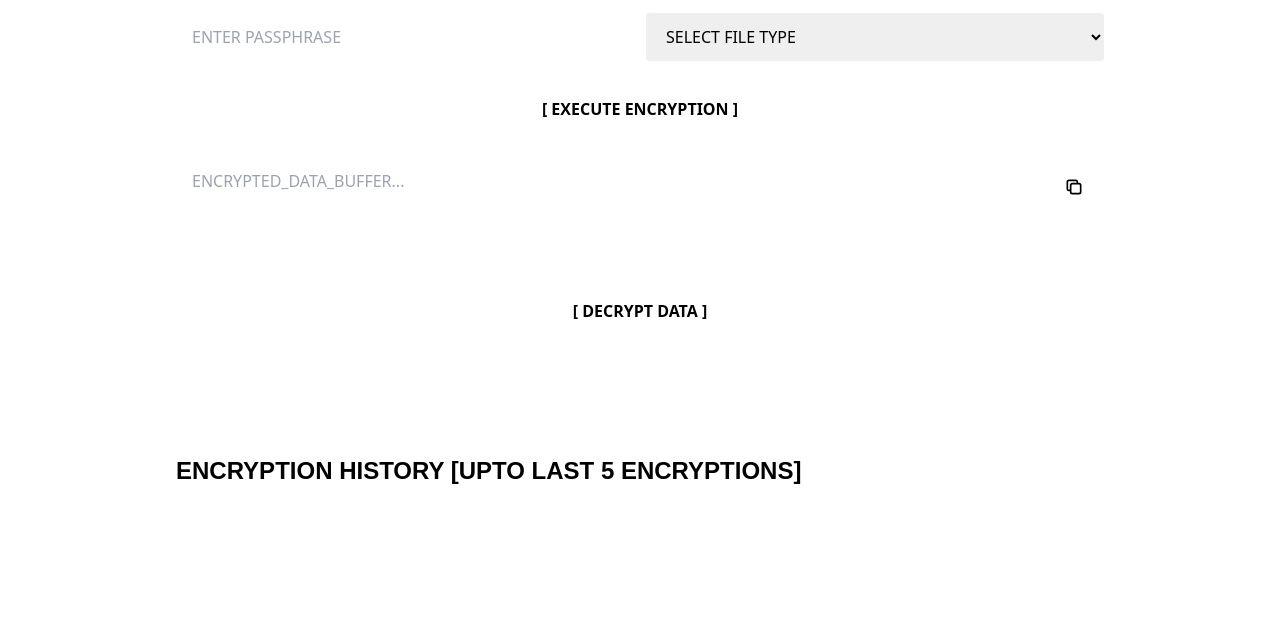
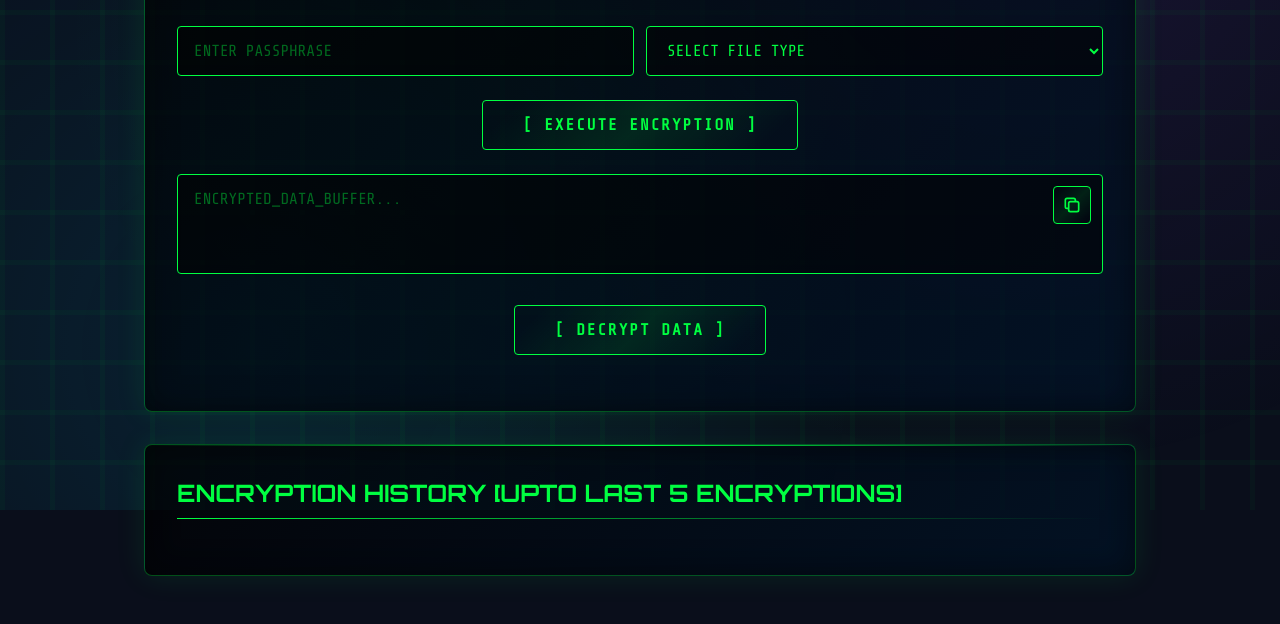
Before and after one commit to Gaurav-0000/Cryptengine, a plain HTML site: page index.html in a window 1280 px wide. Shown: the part 290-914 px from the top of the page. Before the commit the page ends 881 px from the top, so only its background shows below. Drawn offline with nearby package versions, Linux system fonts and the light colour scheme.

Commit message:
Refactor styles for cyber-themed UI
Removed old spinner styles and added new styles for a cyber-themed UI.

```diff
--- a/styles.css
+++ b/styles.css
@@ -1,27 +1,244 @@
+@import url("https://fonts.googleapis.com/css2?family=Share+Tech+Mono&family=Orbitron:wght@400;700;900&display=swap");
+
+:root {
+  --cyber-green: #00ff41;
+  --cyber-blue: #00d4ff;
+  --cyber-red: #ff0040;
+  --cyber-purple: #9945ff;
+  --dark-bg: #0a0e1b;
+  --darker-bg: #050709;
+}
+* {
+  box-sizing: border-box;
+}
+body {
+  font-family: "Share Tech Mono", monospace;
+  background: var(--dark-bg);
+  position: relative;
+  overflow-x: hidden;
+}
+/* Animated Background */
+body::before {
+  content: "";
+  position: fixed;
+  top: 0;
+  left: 0;
+  width: 100%;
+  height: 100%;
+  background: radial-gradient(
+      circle at 20% 80%,
+      rgba(0, 212, 255, 0.1) 0%,
+      transparent 50%
+    ),
+    radial-gradient(
+      circle at 80% 20%,
+      rgba(153, 69, 255, 0.1) 0%,
+      transparent 50%
+    ),
+    radial-gradient(
+      circle at 40% 40%,
+      rgba(0, 255, 65, 0.05) 0%,
+      transparent 50%
+    );
+  animation: bgPulse 10s ease-in-out infinite;
+  z-index: -2;
+}
+@keyframes bgPulse {
+  0%,
+  100% {
+    opacity: 0.5;
+  }
+  50% {
+    opacity: 1;
+  }
+}
+body::after {
+  content: "";
+  position: fixed;
+  top: 0;
+  left: 0;
+  width: 100%;
+  height: 100%;
+  background-image: linear-gradient(rgba(0, 255, 65, 0.03) 5px, transparent 1px),
+    linear-gradient(90deg, rgba(0, 255, 65, 0.03) 5px, transparent 1px);
+  background-size: 50px 50px;
+  z-index: -1;
+}
+@keyframes glitch {
+  /* shortened for brevity */
+}
+.glitch {
+  animation: glitch 2s infinite;
+}
+
+.terminal-input {
+  background: rgba(0, 0, 0, 0.5);
+  border: 1px solid var(--cyber-green);
+  color: var(--cyber-green);
+  font-family: "Share Tech Mono", monospace;
+  position: relative;
+  transition: all 0.3s ease;
+}
+.terminal-input:focus {
+  border-color: var(--cyber-blue);
+  box-shadow: 0 0 20px rgba(0, 212, 255, 0.3),
+    inset 0 0 20px rgba(0, 212, 255, 0.1);
+  outline: none;
+}
+.terminal-input::placeholder {
+  color: rgba(0, 255, 65, 0.4);
+}
+
+.cyber-button {
+  background: linear-gradient(
+    135deg,
+    transparent 10%,
+    rgba(0, 255, 65, 0.1) 50%,
+    transparent 90%
+  );
+  border: 1px solid var(--cyber-green);
+  color: var(--cyber-green);
+  position: relative;
+  overflow: hidden;
+  transition: all 0.3s ease;
+  text-transform: uppercase;
+  letter-spacing: 2px;
+  font-weight: 700;
+}
+.cyber-button::before {
+  content: "";
+  position: absolute;
+  top: 0;
+  left: -100%;
+  width: 100%;
+  height: 100%;
+  background: linear-gradient(
+    90deg,
+    transparent,
+    rgba(0, 255, 65, 0.4),
+    transparent
+  );
+  transition: left 0.5s ease;
+}
+.cyber-button:hover::before {
+  left: 100%;
+}
+.cyber-button:hover {
+  border-color: var(--cyber-blue);
+  color: var(--cyber-blue);
+  box-shadow: 0 0 20px rgba(0, 212, 255, 0.5);
+  transform: translateY(-2px);
+}
+.cyber-button-active {
+  background: linear-gradient(
+    135deg,
+    rgba(0, 255, 65, 0.2),
+    rgba(0, 212, 255, 0.2)
+  );
+  border-color: var(--cyber-blue);
+  color: var(--cyber-blue);
+  box-shadow: 0 0 30px rgba(0, 212, 255, 0.6),
+    inset 0 0 20px rgba(0, 212, 255, 0.2);
+}
+
+.cyber-panel {
+  background: linear-gradient(135deg, rgba(0, 0, 0, 0.7), rgba(0, 20, 40, 0.7));
+  border: 1px solid rgba(0, 255, 65, 0.3);
+  box-shadow: 0 0 30px rgba(0, 255, 65, 0.1), inset 0 0 30px rgba(0, 0, 0, 0.5);
+  position: relative;
+}
+.cyber-panel::before {
+  content: "";
+  position: absolute;
+  top: 0;
+  left: 0;
+  right: 0;
+  height: 1px;
+  background: linear-gradient(
+    90deg,
+    transparent,
+    var(--cyber-green),
+    transparent
+  );
+}
+
+input[type="file"] {
+  color: transparent;
+}
+input[type="file"]::file-selector-button {
+  color: var(--cyber-green);
+}
 .spinner {
-  width: 1.5rem;
-  height: 1.5rem;
-  border: 2px solid #f3f3f3;
-  border-top: 2px solid #3498db;
+  width: 2rem;
+  height: 2rem;
+  border: 2px solid rgba(0, 255, 65, 0.2);
+  border-top: 2px solid var(--cyber-green);
   border-radius: 50%;
   animation: spin 1s linear infinite;
   margin: 0 auto;
   display: none;
+  box-shadow: 0 0 20px rgba(0, 255, 65, 0.5);
 }
-
 @keyframes spin {
-  0% { transform: rotate(0deg); }
-  100% { transform: rotate(360deg); }
+  0% {
+    transform: rotate(0deg);
+  }
+  100% {
+    transform: rotate(360deg);
+  }
 }
-
 .preview-container img,
 .preview-container audio,
 .preview-container video {
   max-width: 100%;
   margin: 10px 0;
+  border: 1px solid var(--cyber-green);
+  box-shadow: 0 0 10px rgba(0, 255, 65, 0.3);
+}
+.preview-container a {
+  display: inline-block;
+  margin: 10px 5px;
 }
 
-.preview-container a {
-  display: block;
+.status-success {
+  color: var(--cyber-green);
+  text-shadow: 0 0 10px rgba(0, 255, 65, 0.5);
+}
+.status-error {
+  color: var(--cyber-red);
+  text-shadow: 0 0 10px rgba(255, 0, 64, 0.5);
+}
+
+.terminal-header {
+  font-family: "Orbitron", sans-serif;
+  font-weight: 900;
+  background: linear-gradient(45deg, var(--cyber-green), var(--cyber-blue));
+  -webkit-background-clip: text;
+  -webkit-text-fill-color: transparent;
+  background-clip: text;
+  text-shadow: 0 0 30px rgba(0, 255, 65, 0.5);
+}
+.cyber-list li {
+  border-left: 2px solid var(--cyber-green);
+  padding-left: 15px;
   margin: 10px 0;
+  transition: all 0.3s ease;
 }
+.cyber-list li:hover {
+  border-left-color: var(--cyber-blue);
+  padding-left: 20px;
+}
+.section-header {
+  position: relative;
+  padding-bottom: 10px;
+  margin-bottom: 20px;
+}
+.section-header::after {
+  content: "";
+  position: absolute;
+  bottom: 0;
+  left: 0;
+  width: 100%;
+  height: 1px;
+  background: linear-gradient(90deg, var(--cyber-green), transparent);
+}
```
